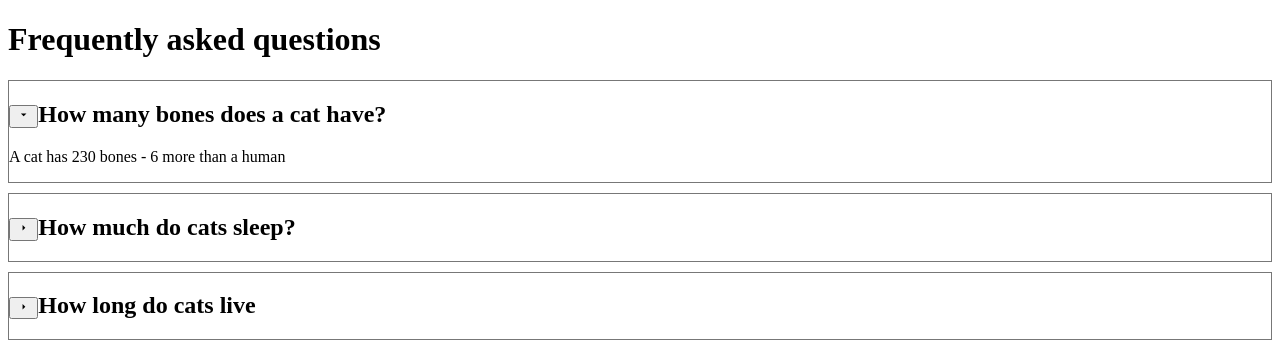
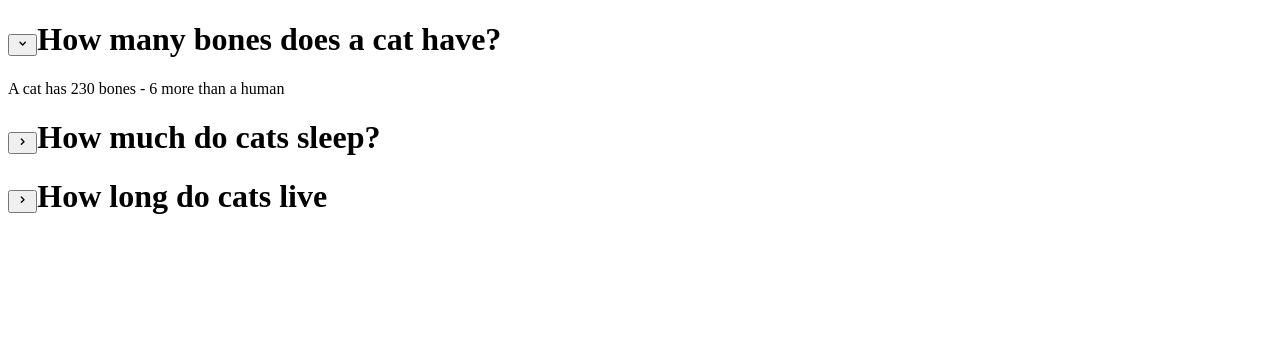
Before and after one commit to yumietzk/frontendeval, a React (Create React App) app: page / in a window 1280 px wide. Shown: the top 358 px of the page. Built offline with nearby package versions, Linux system fonts and the light colour scheme.

Commit message:
create Faq component

```diff
--- a/src/components/App.js
+++ b/src/components/App.js
@@ -1,69 +1,8 @@
-import React, { useState } from 'react';
-import * as MdIcons from 'react-icons/md';
-import styles from './App.module.css';
-
-const qas = [
-  {
-    question: 'How many bones does a cat have?',
-    answer: 'A cat has 230 bones - 6 more than a human',
-  },
-  {
-    question: 'How much do cats sleep?',
-    answer: 'The average cat sleeps 12-16 hours per day',
-  },
-  {
-    question: 'How long do cats live',
-    answer:
-      'Outdoor cats live 5 years on average. Indoor\ncats live 15 years on average.',
-  },
-];
+import React from 'react';
+import Faq from './Faq';
 
 const App = () => {
-  const [isOpen, setIsOpen] = useState({
-    question1: true,
-    question2: false,
-    question3: false,
-  });
-
-  const handleButton = (i) => {
-    setIsOpen({
-      ...isOpen,
-      [`question${i + 1}`]: !isOpen[`question${i + 1}`],
-    });
-  };
-
-  const renderQAs = () => {
-    return qas.map((qa, i) => {
-      return (
-        <div className={styles.box}>
-          <h2>
-            <button onClick={() => handleButton(i)}>
-              {isOpen[`question${i + 1}`] ? (
-                <MdIcons.MdArrowDropDown />
-              ) : (
-                <MdIcons.MdArrowRight />
-              )}
-            </button>
-            {qa.question}
-          </h2>
-          <p
-            className={`${styles.answer} ${
-              isOpen[`question${i + 1}`] && styles.open
-            }`}
-          >
-            {qa.answer}
-          </p>
-        </div>
-      );
-    });
-  };
-
-  return (
-    <React.Fragment>
-      <h1>Frequently asked questions</h1>
-      <div>{renderQAs()}</div>
-    </React.Fragment>
-  );
+  return <Faq />;
 };
 
 export default App;
--- /dev/null
+++ b/src/components/Faq.js
@@ -0,0 +1,36 @@
+import React, { useState } from 'react';
+import { HiChevronDown, HiChevronRight } from 'react-icons/hi';
+import qas from '../data/questions';
+
+export default function Faq() {
+  const [isOpen, setIsOpen] = useState({
+    question1: true,
+    question2: false,
+    question3: false,
+  });
+
+  const handleClick = (index) => {
+    const key = `question${[index + 1]}`;
+    setIsOpen({ ...isOpen, [key]: !isOpen[key] });
+  };
+
+  return (
+    <>
+      {qas.map((qa, i) => (
+        <div key={i}>
+          <h1>
+            <button type="button" onClick={() => handleClick(i)}>
+              {isOpen[`question${[i + 1]}`] ? (
+                <HiChevronDown />
+              ) : (
+                <HiChevronRight />
+              )}
+            </button>
+            {qa.question}
+          </h1>
+          {isOpen[`question${[i + 1]}`] && <p>{qa.answer}</p>}
+        </div>
+      ))}
+    </>
+  );
+}
--- /dev/null
+++ b/src/data/questions.js
@@ -0,0 +1,20 @@
+const qas = [
+  {
+    question: 'How many bones does a cat have?',
+    answer: 'A cat has 230 bones - 6 more than a human',
+    // open: true,
+  },
+  {
+    question: 'How much do cats sleep?',
+    answer: 'The average cat sleeps 12-16 hours per day',
+    // open: false,
+  },
+  {
+    question: 'How long do cats live',
+    answer:
+      'Outdoor cats live 5 years on average. Indoor\ncats live 15 years on average.',
+    // open: false,
+  },
+];
+
+export default qas;
```
